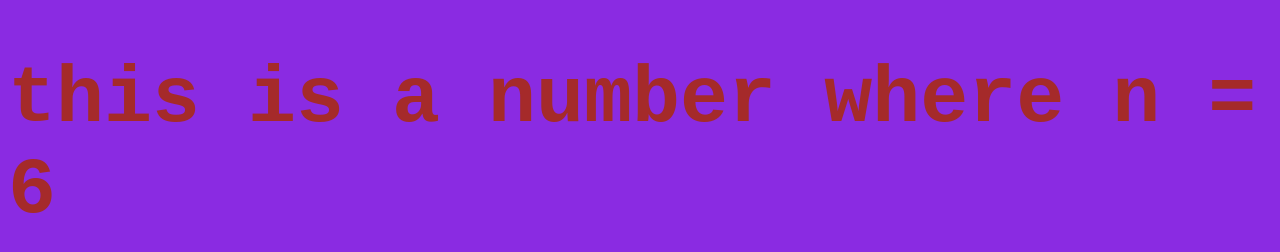
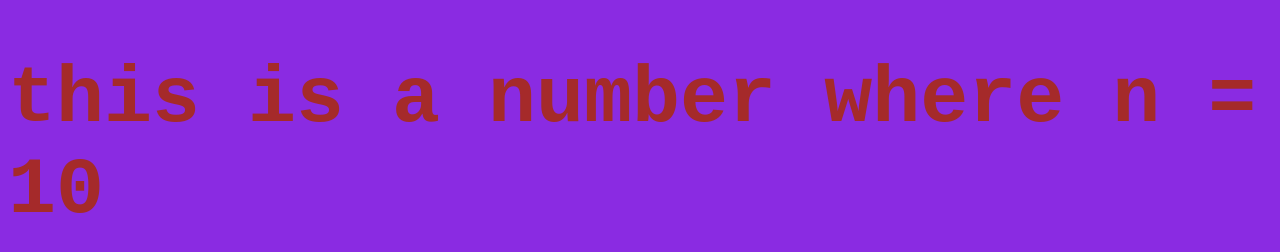
Before and after one commit to glitch7584/demo, a plain HTML site: page index.html in a window 1280 px wide. Drawn offline with Linux system fonts and the light colour scheme.

Commit message:
Revert "chenged n=10 to 6"
This reverts commit 533c78c55dd6b6774c87808fcac7a8de308fc8c6.

```diff
--- a/index.html
+++ b/index.html
@@ -17,6 +17,6 @@
     </style>
 </head>
 <body>
-    <h1>this is a number where n = 6</h1>
+    <h1>this is a number where n = 10</h1>
 </body>
 </html>
```
